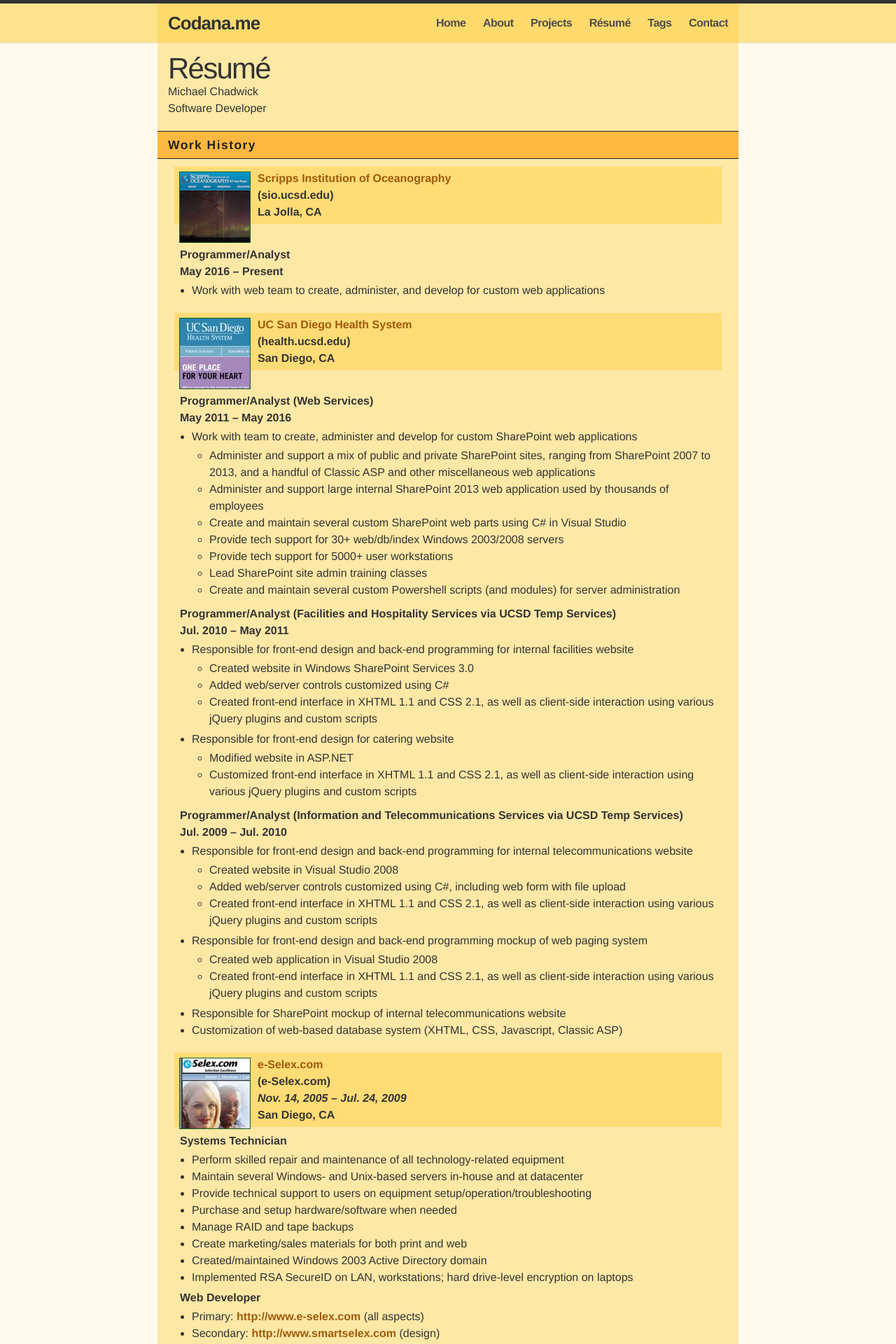
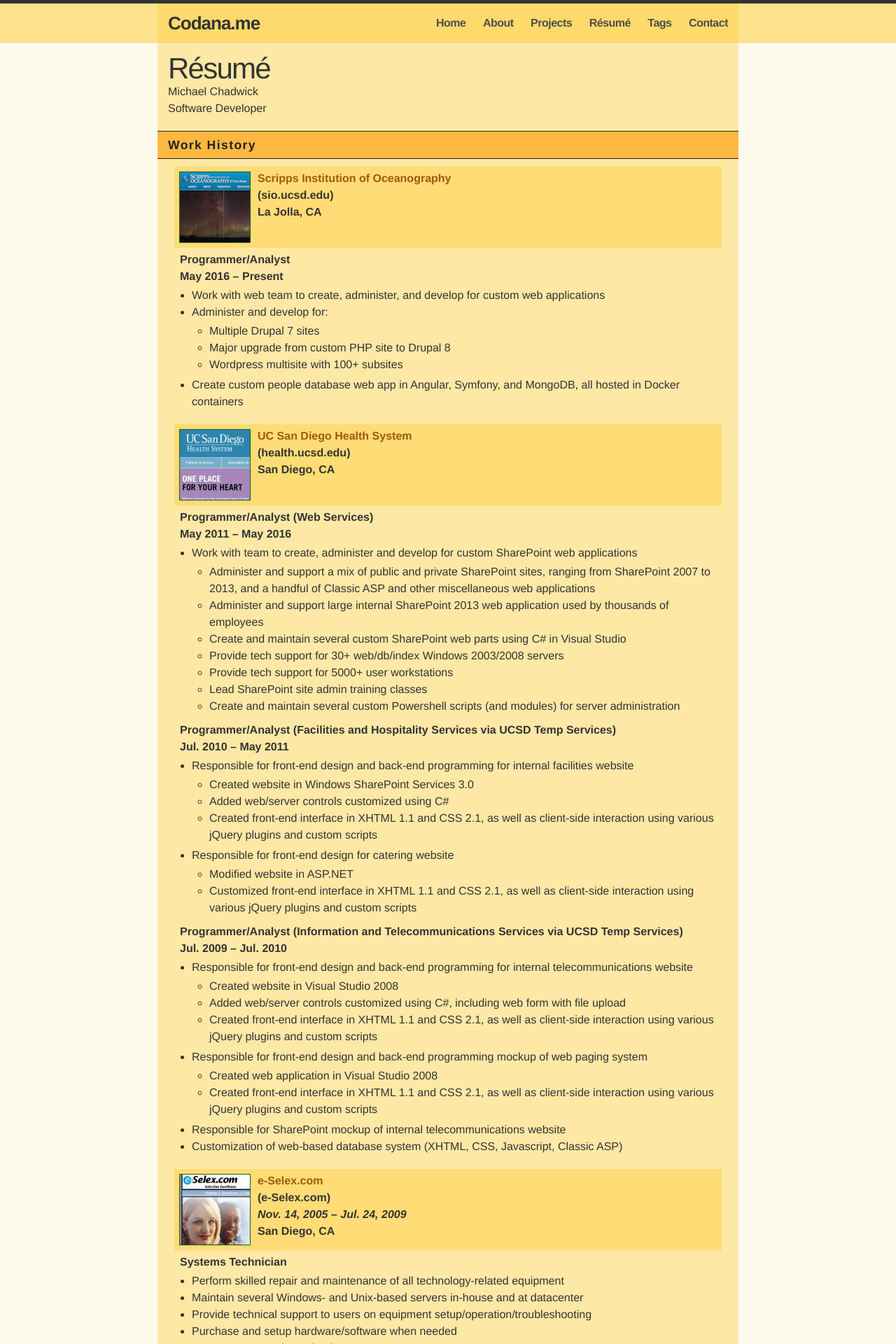
Before and after one commit to michaelchadwick/codana.me, a Jekyll site: the page built from resume/index.html, in a window 1280 px wide. Shown: the top 1920 px of the page at 70% size. Built offline with Jekyll 4.4.1, drawn with Linux system fonts in a browser that asks for light colours; nearby versions of some CDN libraries.

Commit message:
some resume updates

```diff
--- a/_includes/resume_content_web.html
+++ b/_includes/resume_content_web.html
@@ -14,6 +14,13 @@
   </div>
   <ul>
     <li>Work with web team to create, administer, and develop for custom web applications</li>
+    <li>Administer and develop for:
+      <ul>
+        <li>Multiple Drupal 7 sites</li>
+        <li>Major upgrade from custom PHP site to Drupal 8</li>
+        <li>Wordpress multisite with 100+ subsites</li>
+      </ul>
+    <li>Create custom people database web app in Angular, Symfony, and MongoDB, all hosted in Docker containers</li>
   </ul>
 </div>
 
--- a/assets/css/resumes/resumes.css
+++ b/assets/css/resumes/resumes.css
@@ -29,6 +29,7 @@
   clear: right;
   font-weight: bold;
   margin: 0 0 5px 0;
+  min-height: 106px;
   padding: 5px;
   text-align: left;
 }
```
